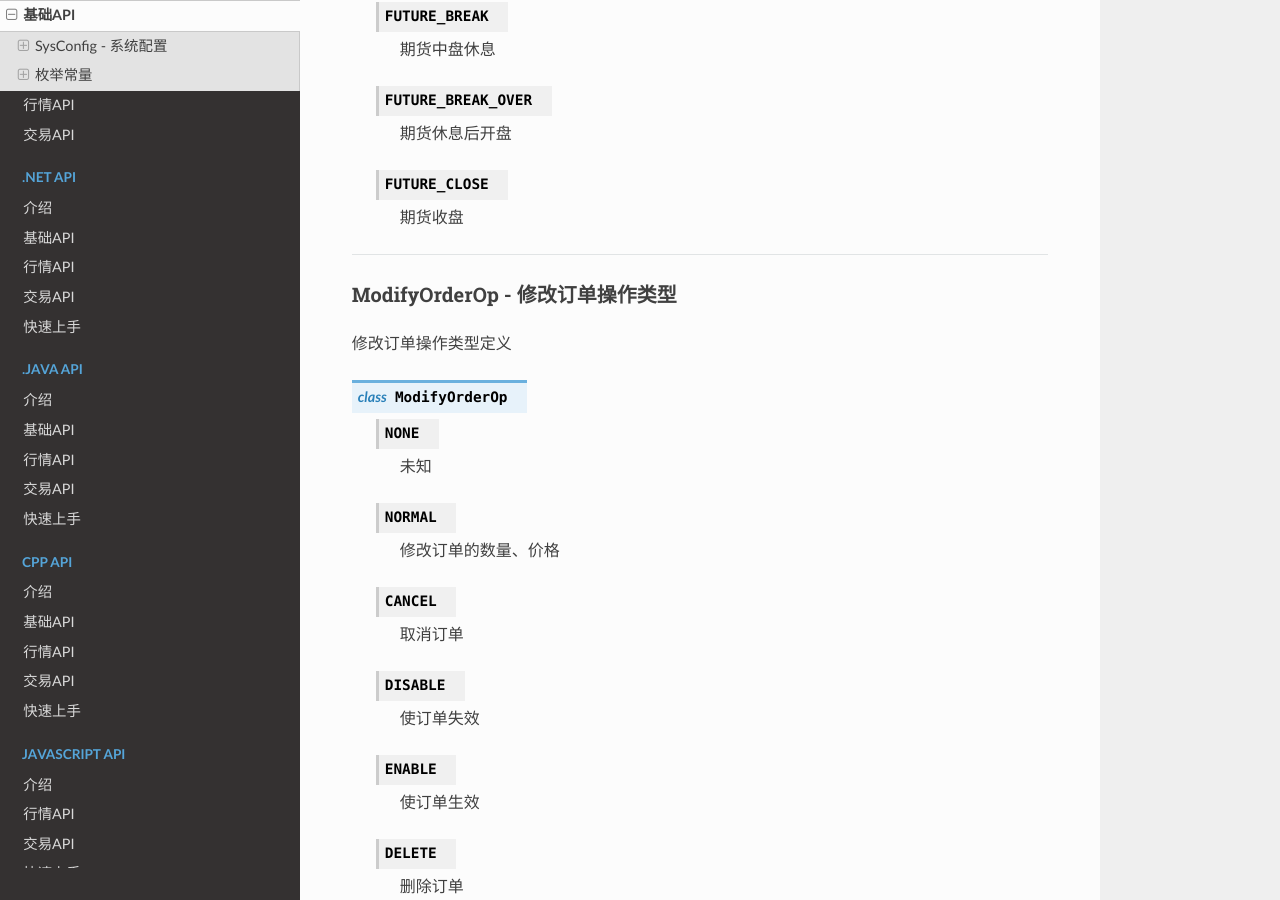
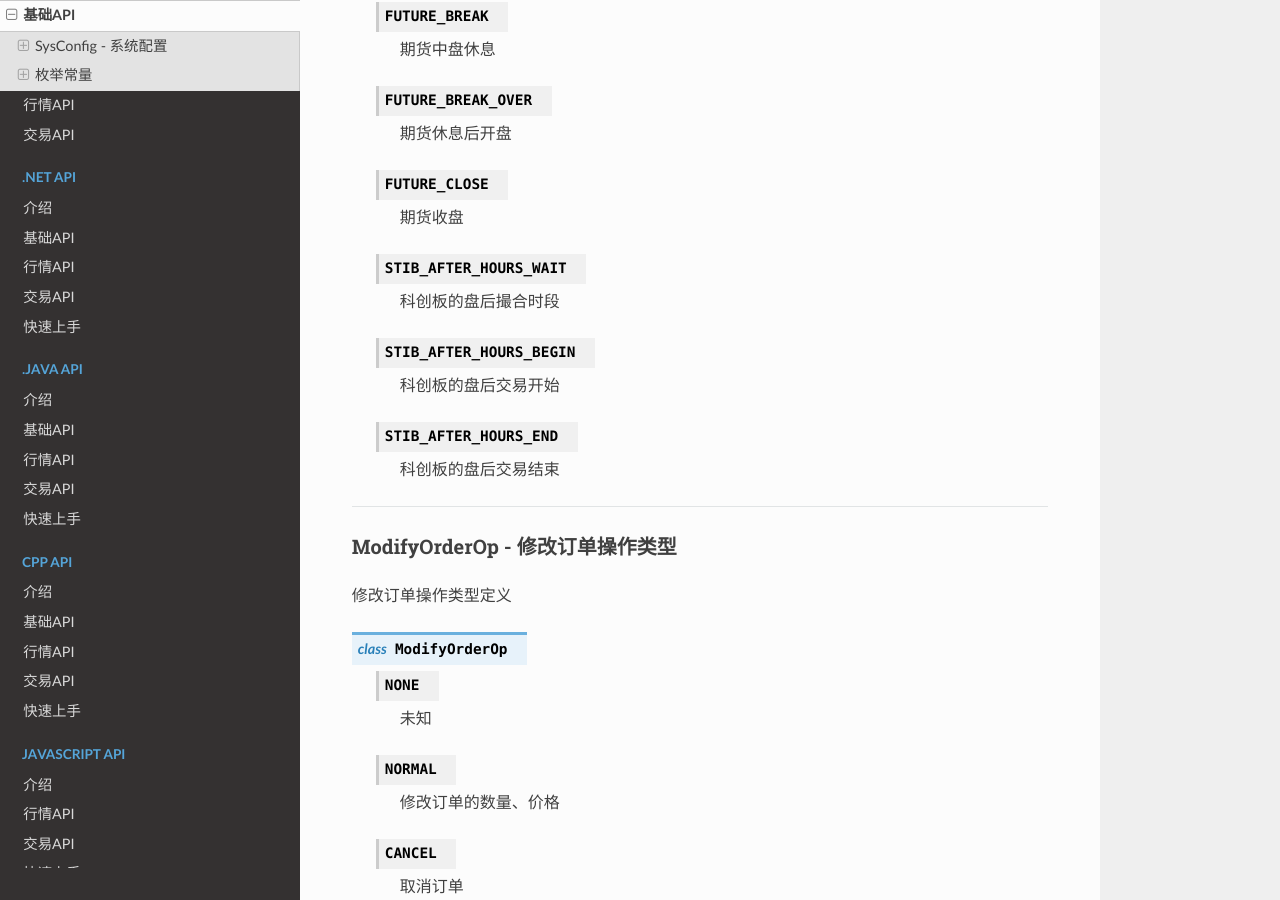
Before and after one commit to FutunnOpen/futu-api-doc, a Sphinx documentation site: the page built from doc_maker/source/api/Base_API.rst, in a window 1280 px wide and 900 px high, scrolled down 16948 px. Built offline with Sphinx 7.4.7 and the Read the Docs theme 2.0.0, drawn with Linux system fonts in a browser that asks for light colours.

Commit message:
fix 后台市场状态协议里的科创板增加枚举。

```diff
--- a/doc_maker/source/api/Base_API.rst
+++ b/doc_maker/source/api/Base_API.rst
@@ -850,6 +850,18 @@ MarketState - 行情市场状态
 
   期货收盘
 
+ ..  py:attribute:: STIB_AFTER_HOURS_WAIT
+
+  科创板的盘后撮合时段
+
+ ..  py:attribute:: STIB_AFTER_HOURS_BEGIN
+
+  科创板的盘后交易开始
+
+ ..  py:attribute:: STIB_AFTER_HOURS_END
+
+  科创板的盘后交易结束
+
 --------------------------------------
 
 ModifyOrderOp - 修改订单操作类型
--- a/doc_maker/source/protocol/base_define.rst
+++ b/doc_maker/source/protocol/base_define.rst
@@ -521,6 +521,10 @@ QotMarketState - 行情市场状态
 		QotMarketState_FutureBreak = 24; // 期货中盘休息
 		QotMarketState_FutureBreakOver = 25; // 期货休息后开盘
 		QotMarketState_FutureClose = 26; // 期货收盘
+		//科创板新增状态
+		QotMarketState_StibAfterHoursWait = 27; // 科创板的盘后撮合时段
+		QotMarketState_StibAfterHoursBegin = 28; // 科创板的盘后交易开始
+		QotMarketState_StibAfterHoursEnd = 29; // 科创板的盘后交易结束
 	}
 
 
```
